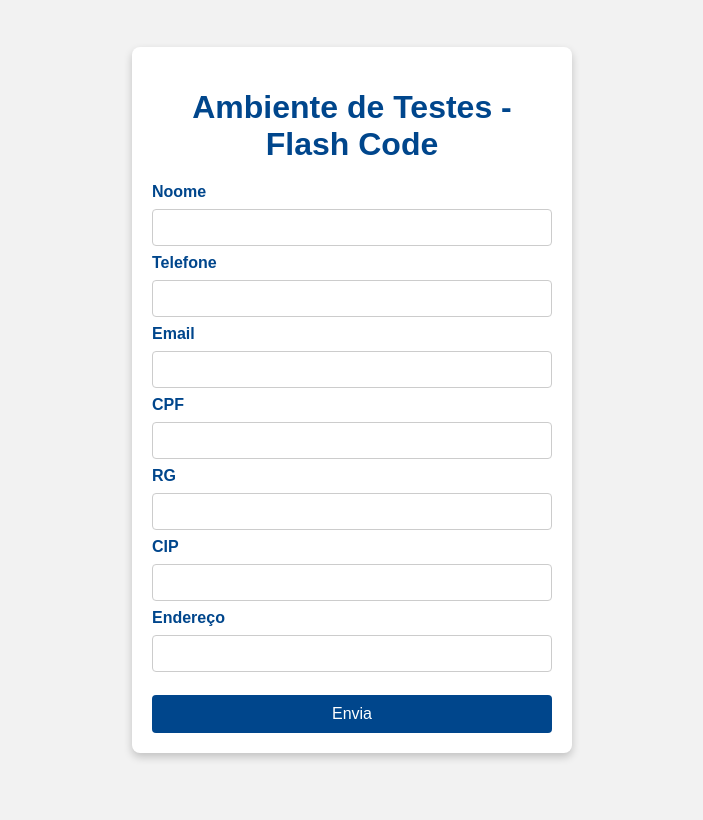
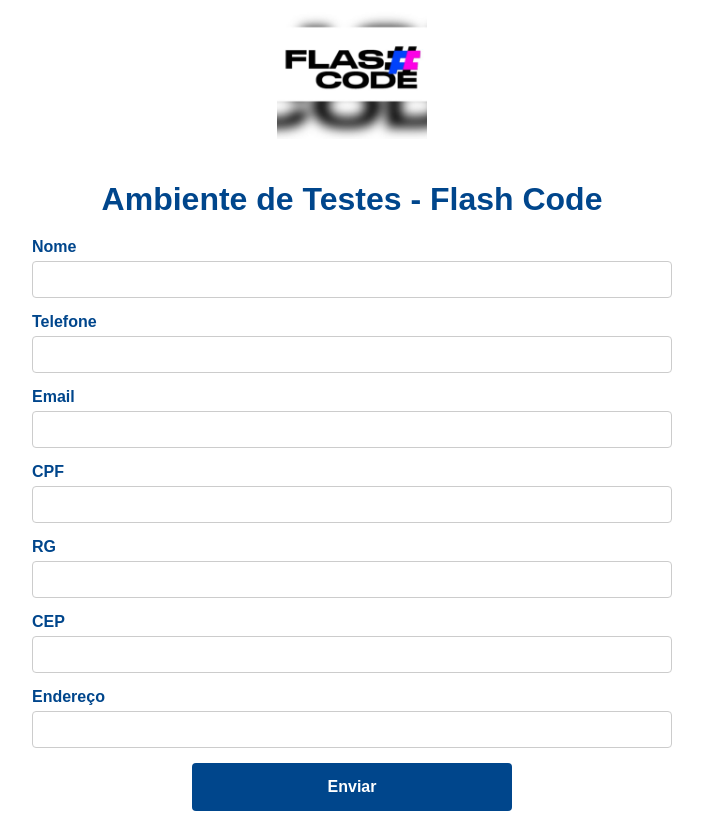
Before and after one commit to samucards/AmbienteFlashcode, a plain HTML site: page index.html in a window 1280 px wide. Shown: the whole page, without its empty margins (288-991 px from the left). Drawn offline with Linux system fonts and the light colour scheme.

Commit message:
ajsute do codigo fonte

```diff
--- a/index.html
+++ b/index.html
@@ -17,33 +17,44 @@
     }
 
     /* Estilos do container do formulário */
-    .form-container {
+    .form-container, .confirmation-container {
       background-color: #ffffff;
-      border-radius: 8px;
-      box-shadow: 0px 4px 8px rgba(0, 0, 0, 0.2);
       padding: 20px;
-      width: 100%;
-      max-width: 400px;
+      width: 100vw;
+      height: 100vh;
+      display: flex;
+      flex-direction: column;
+      justify-content: center;
+      align-items: center;
+      text-align: center;
     }
 
     /* Título */
-    .form-container h1 {
-      text-align: center;
+    .form-container h1, .confirmation-container h1 {
       color: #00468c; /* Azul Flash Code */
       margin-bottom: 20px;
     }
 
-    /* Estilos dos campos */
-    .form-container label {
+    /* Contêiner dos campos */
+    .input-group {
+      width: 80vh; /* Ajuste a largura conforme necessário */
+      margin-bottom: 15px;
+    }
+
+    /* Estilos das labels */
+    .input-group label {
       font-weight: bold;
       color: #00468c;
+      display: block;
+      text-align: left;
+      margin-bottom: 5px;
     }
 
-    .form-container input[type="text"],
-    .form-container input[type="email"] {
+    /* Estilos dos campos */
+    .input-group input[type="text"],
+    .input-group input[type="email"] {
       width: 100%;
       padding: 10px;
-      margin: 8px 0;
       border: 1px solid #ccc;
       border-radius: 4px;
       box-sizing: border-box;
@@ -51,49 +62,107 @@
 
     /* Botão Enviar */
     .form-container button {
-      width: 100%;
-      padding: 10px;
+      width: 40vh; /* Reduzindo a largura do botão */
+      padding: 15px; /* Aumentando o padding para deixá-lo mais robusto */
       background-color: #00468c;
       color: white;
       border: none;
       border-radius: 4px;
       cursor: pointer;
       font-size: 16px;
+      font-weight: bold; /* Tornando o texto mais grosso */
       margin-top: 15px;
+      display: block;
+      margin-left: auto;
+      margin-right: auto; /* Centralizando o botão */
     }
 
     .form-container button:hover {
       background-color: #003366;
     }
+
+    /* Estilo da logo */
+    .logo {
+      width: 150px; /* Ajuste o tamanho conforme necessário */
+      margin-bottom: 20px;
+    }
+
+    /* Estilo da tela de confirmação */
+    .confirmation-container {
+      display: none; /* Oculta a tela de confirmação inicialmente */
+    }
+
+    .confirmation-message {
+      font-size: 18px;
+      color: #00468c;
+    }
   </style>
+  <script>
+    // Função para exibir o pop-up de confirmação e depois mostrar a nova tela
+    function mostrarPopup() {
+      alert("Matrícula recebida com sucesso! A equipe Flash Code agradece seu empenho nos estudos.");
+      document.querySelector('.form-container').style.display = 'none'; // Esconde o formulário
+      document.querySelector('.confirmation-container').style.display = 'flex'; // Mostra a tela de confirmação
+
+      // Após 10 segundos, volta para o formulário em branco
+      setTimeout(function() {
+        document.querySelector('.confirmation-container').style.display = 'none'; // Esconde a tela de confirmação
+        document.querySelector('.form-container').style.display = 'flex'; // Mostra o formulário novamente
+        document.querySelector('form').reset(); // Limpa os campos do formulário
+      }, 10000); // 10000 ms = 10 segundos
+    }
+  </script>
 </head>
 <body>
   <div class="form-container">
+    <!-- Logo -->
+    <img src="logo.png" alt="Flash Code Logo" class="logo">
+
     <h1>Ambiente de Testes - Flash Code</h1>
-    <form>
-      <label for="nome">Noome</label>
+    <form onsubmit="mostrarPopup(); return false;">
+      <div class="input-group">
+        <label for="nome">Nome</label>
         <input type="text" id="nome" name="nome" required>
+      </div>
 
-      <label for="telifone">Telefone</label>
+      <div class="input-group">
+        <label for="telefone">Telefone</label>
         <input type="text" id="telefone" name="telefone" required>
+      </div>
 
+      <div class="input-group">
         <label for="email">Email</label>
         <input type="email" id="email" name="email" required>
+      </div>
 
-      <label for="cpF">CPF</label>
+      <div class="input-group">
+        <label for="cpf">CPF</label>
         <input type="text" id="cpf" name="cpf" required>
+      </div>
 
+      <div class="input-group">
         <label for="rg">RG</label>
         <input type="text" id="rg" name="rg" required>
+      </div>
 
-      <label for="cep">CIP</label>
+      <div class="input-group">
+        <label for="cep">CEP</label>
         <input type="text" id="cep" name="cep" required>
+      </div>
 
+      <div class="input-group">
         <label for="endereco">Endereço</label>
         <input type="text" id="endereco" name="endereco" required>
+      </div>
 
-      <button type="submit">Envia</button>
+      <button type="submit">Enviar</button>
     </form>
+  </div>
+
+  <div class="confirmation-container">
+    <img src="logo.png" alt="Flash Code Logo" class="logo">
+    <h1>Confirmação de Matrícula</h1>
+    <p class="confirmation-message">Dados recebidos com sucesso! A equipe Flash Code agradece seu empenho nos estudos.</p>
   </div>
 </body>
 </html>
```
Also changed, not shown: logo.png (added). Lines whose indentation alone changed are shown as unchanged.
